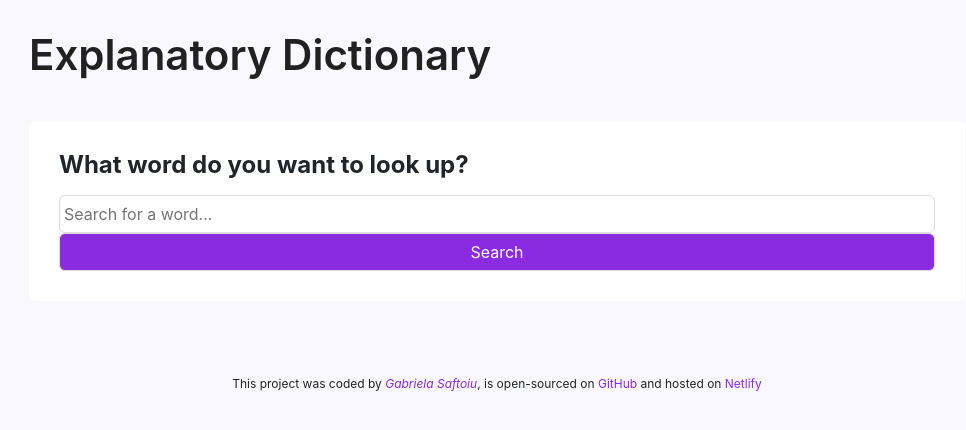
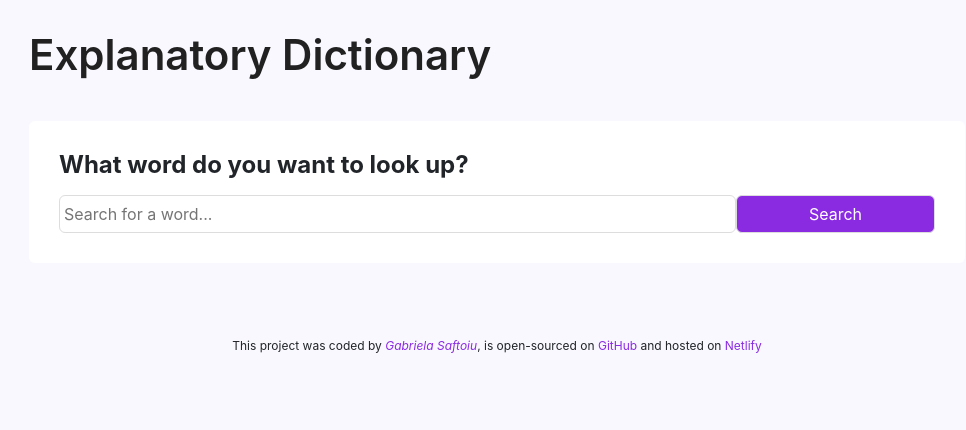
Before and after one commit to Gabri-Sa/dictionary-project-with-react, a React (Create React App) app: page / in a window 1280 px wide. Shown: the top 430 px of the page, without its empty margins (143-1109 px from the left). Built offline with nearby package versions, Linux system fonts and the light colour scheme; no server answers.

Commit message:
Corrected Synonyms, adjusted  form

```diff
--- a/src/Dictionary.css
+++ b/src/Dictionary.css
@@ -12,9 +12,13 @@
   margin: 20px 0;
 }
 
+.Dictionary form {
+  display: flex;
+  justify-content: space-between;
+}
 .Dictionary input {
   color: #333;
-  width: 100%;
+  width: 350%;
   padding: 6px 4px;
   border-radius: 6px;
   border: 1px solid #ddd;
--- a/src/Meaning.js
+++ b/src/Meaning.js
@@ -17,6 +17,7 @@
           </div>
         );
       })}
+      <Synonyms synonyms={props.meaning.synonyms} />
     </div>
   );
 }
--- a/src/Phonetic.js
+++ b/src/Phonetic.js
@@ -3,13 +3,12 @@
 
 export default function Phonetic(props) {
   return (
-    <div className="Phonetics">
+    <div className="Phonetic">
       <a href={props.phonetic.audio} target="_blank" rel="noopener noreferrer">
         Listen:
       </a>
 
-      <span className="text"></span>
-      {props.phonetic.text}
+      <span className="text">{props.phonetic.text}</span>
     </div>
   );
 }
```
